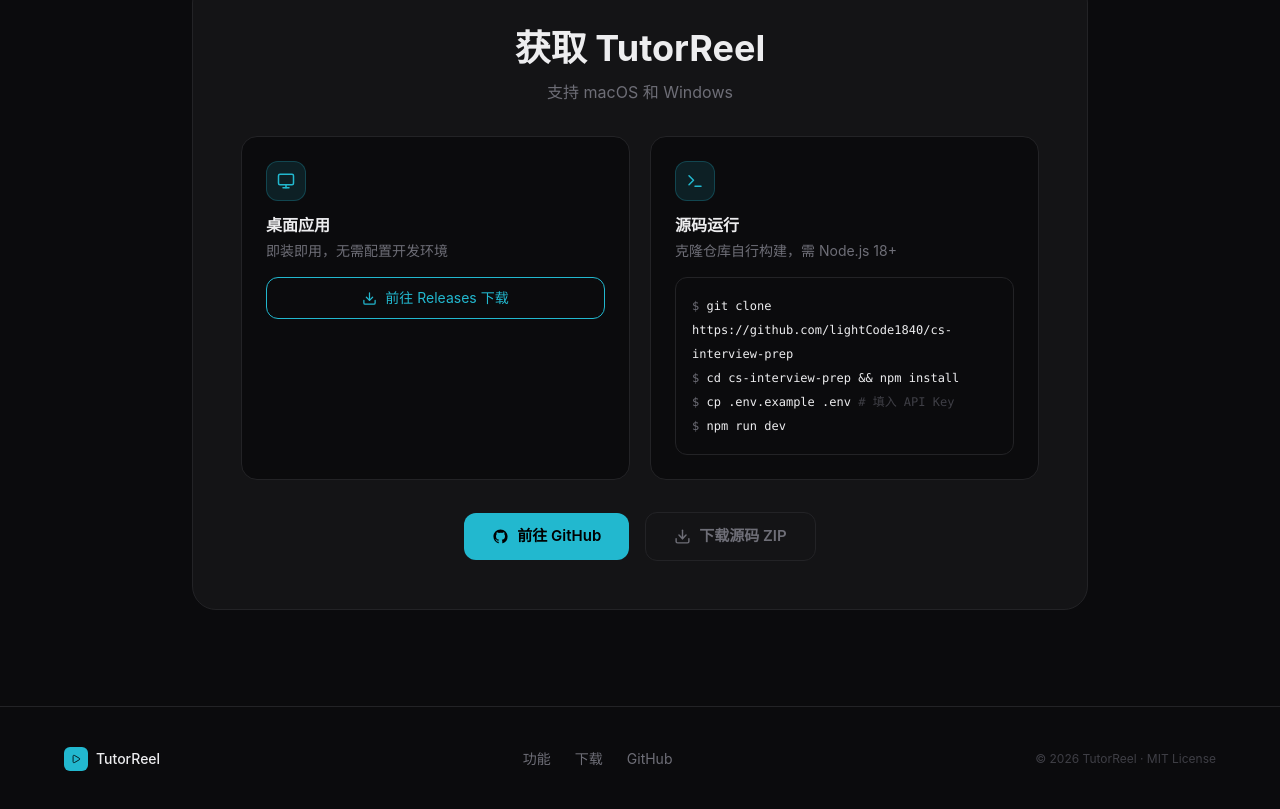
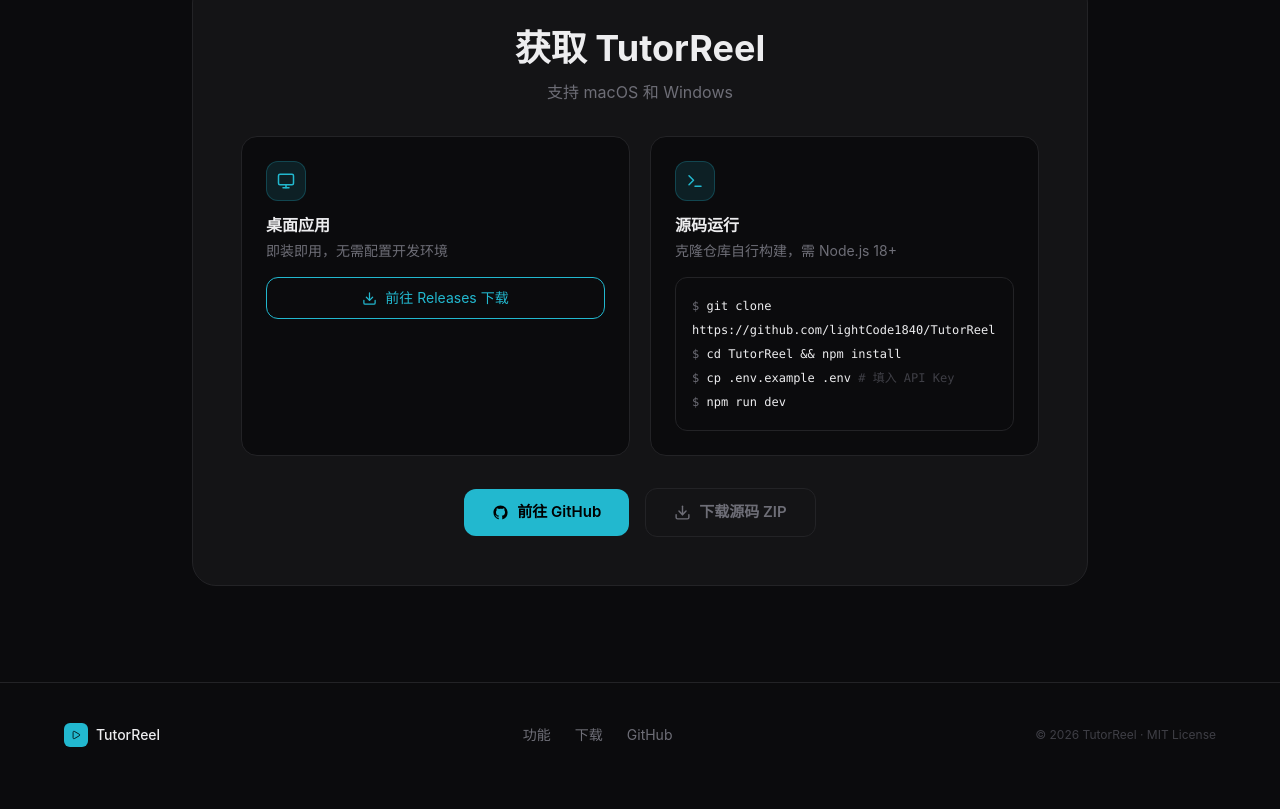
Before and after one commit to lightCode1840/problem-explainer-site, a React (Vite) app: page / in a window 1280 px wide. Shown: the part 1977-2786 px from the top of the page. After the commit the page ends 2764 px from the top, so only its background shows below. Built offline with nearby package versions, Linux system fonts and the light colour scheme.

Commit message:
chore: update repo URL to TutorReel after rename

```diff
--- a/src/App.tsx
+++ b/src/App.tsx
@@ -8,7 +8,7 @@
   );
 }
 
-const GITHUB_URL = 'https://github.com/lightCode1840/cs-interview-prep';
+const GITHUB_URL = 'https://github.com/lightCode1840/TutorReel';
 
 const C = {
   bg: '#0B0B0D',
@@ -256,7 +256,7 @@
                 <p className="text-sm mb-4" style={{ color: C.text2 }}>克隆仓库自行构建，需 Node.js 18+</p>
                 <div className="p-4 rounded-xl font-mono text-xs leading-6 border" style={{ background: C.bg, borderColor: C.border }}>
                   <div><span style={{ color: C.text2 }}>$ </span><span style={{ color: C.text }}>git clone {GITHUB_URL}</span></div>
-                  <div><span style={{ color: C.text2 }}>$ </span><span style={{ color: C.text }}>cd cs-interview-prep && npm install</span></div>
+                  <div><span style={{ color: C.text2 }}>$ </span><span style={{ color: C.text }}>cd TutorReel && npm install</span></div>
                   <div><span style={{ color: C.text2 }}>$ </span><span style={{ color: C.text }}>cp .env.example .env</span><span style={{ color: C.text3 }}>  # 填入 API Key</span></div>
                   <div><span style={{ color: C.text2 }}>$ </span><span style={{ color: C.text }}>npm run dev</span></div>
                 </div>
```
